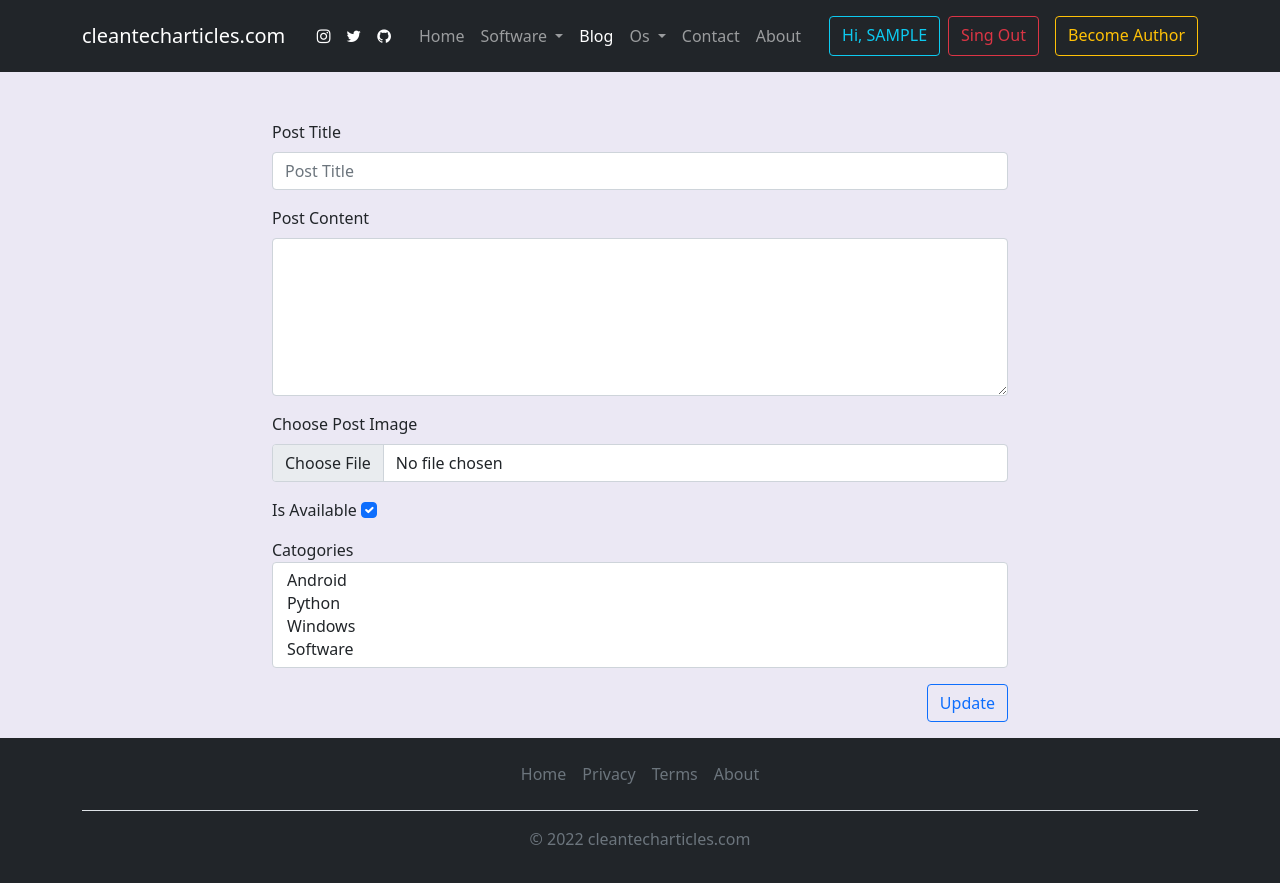
After one commit to eselikburak/cleantecharticles, a Django app: page /blog/post/update/1/ in a window 1280 px wide. The commit adds this page. Run offline with Django 3.2, Linux system fonts and the light colour scheme; a user stored in the database is signed in; tables that the repository leaves empty hold one stand-in row (values such as "Sample post"); some libraries are stand-ins or nearby versions.

Commit message:
Added post_update.html and renamed some roots names in urls.py

```diff
--- a/cleantech/blog/urls.py
+++ b/cleantech/blog/urls.py
@@ -2,7 +2,8 @@ from django.urls import path
 from . import views
 
 urlpatterns = [
-    path('all-blogs/', views.blog, name='allblogs'),
+    path('all-posts/', views.blog, name='allposts'),
     path('category/<slug:category_slug>/', views.blog_as_category, name='blog_as_category'),
-    path('post/<slug:post_slug>', views.blog_detail, name='blog_detail'),
+    path('post/<slug:post_slug>', views.post_detail, name='post_detail'),
+    path('post/update/<int:pk>/', views.post_update, name='post_update'),
 ]
--- a/cleantech/blog/views.py
+++ b/cleantech/blog/views.py
@@ -1,6 +1,6 @@
 from django.shortcuts import render
 from .models import Post, Category
-
+from django.contrib.auth.decorators import login_required
 
 def blog(request):
     posts = Post.objects.all().order_by('-created_date')
@@ -23,10 +23,21 @@ def blog_as_category(request, category_slug):
     }
     return render(request, 'blog/blog.html', context)
 
-def blog_detail(request, post_slug):
+def post_detail(request, post_slug):
     post = Post.objects.get(slug=post_slug)
     context = {
         'post': post,
         'the_post_categories': post.categories.all()
     }
-    return render(request, 'blog/blog_detail.html', context)
+    return render(request, 'blog/post_detail.html', context)
+
+
+@login_required
+def post_update(request, pk):
+    post = Post.objects.get(pk=pk)
+    categories = Category.objects.all()
+    context = {
+        'post': post,
+        'categories': categories
+    }
+    return render(request, 'blog/post_update.html', context)
--- a/cleantech/templates/blog/blog.html
+++ b/cleantech/templates/blog/blog.html
@@ -103,7 +103,7 @@
                                     {% with latest.title|title as post_title %}
                                     <h5 class="card-title">{{ post_title }}</h5>
                                     <p class="card-text">{{ latest.content|truncatechars:"100"}}</p>
-                                    <a href="{% url 'blog_detail' latest.slug %}" class="btn btn-outline-danger">Get Post</a>
+                                    <a href="{% url 'post_detail' latest.slug %}" class="btn btn-outline-danger">Get Post</a>
                                     {% endwith %}
                                 </div>
                             </div>
@@ -124,7 +124,7 @@
                             <div class="card-body">
                                 <h5 class="card-title">{{ post.title|title }}</h5>
                                 <p class="card-text">{{ post.content|truncatechars:"100" }}</p>
-                                <a class='btn btn-outline-danger' href="{% url 'blog_detail' post.slug %}">Get Post</a>
+                                <a class='btn btn-outline-danger' href="{% url 'post_detail' post.slug %}">Get Post</a>
                             </div>
                             <div class="card-footer">
                                 <small class="text-muted">{{ post.created_date|naturaltime }}</small>
--- a/cleantech/templates/blog/blog_detail.html
+++ b/cleantech/templates/blog/post_detail.html
@@ -32,7 +32,7 @@
         </ul>
         <div class="card-body">
           {% if user.is_authenticated and post.author.id == user.id %}
-            <a class="btn btn-outline-warning" href='#' type="button">Edit</a>
+            <a class="btn btn-outline-warning" href="{% url 'post_update' post.id %}" type="button">Edit</a>
           {% endif %}
         </div>
 
--- /dev/null
+++ b/cleantech/templates/blog/post_update.html
@@ -0,0 +1,50 @@
+{% extends 'base.html' %}
+
+{% block title %}{{post.title}}{% endblock %}
+
+
+{% block content %}
+<br>
+<br>
+<br>
+
+<div class="container">
+    <div class="row">
+        <div class="col-2"></div>
+        <div class="col-8">
+            <form action="" method="POST">{% csrf_token %}
+                <div class="mb-3 mt-5">
+                    <label for="title" class="form-label">Post Title</label>
+                    <input type="text" class="form-control" id="title" name="title" placeholder="Post Title">
+                </div>
+                <div class="mb-3">
+                    <label for="content" class="form-label">Post Content</label>
+                    <textarea class="form-control" rows="6" id="content" name="content"></textarea>
+                </div>
+                <div class="mb-3">
+                    <label for="image" class="form-label">Choose Post Image</label>
+                    <input class="form-control" type="file" id="image" name="image">
+                </div>
+                <div class="mb-3">
+                    <label for="is_available" class="form-check-label">Is Available</label>
+                    <input class="form-check-input" type="checkbox" id="is_available" name="is_available" checked>
+                </div>
+                <div class="mb-3">
+                    <label for="categories" class="form-check-label">Catogories</label>
+                    <select class="form-select" id="categories" multiple aria-label="multiple select example" name="categories">
+                        <option value="0">Android</option>
+                        <option value="1">Python</option>
+                        <option value="2">Windows</option>
+                        <option value="3">Software</option>
+                      </select>
+                </div>
+                <div class="mb-3 d-flex justify-content-end">
+                    <button type="submit" class="btn btn-outline-primary">Update</button>
+                </div>
+            </form>
+        </div>
+        <div class="col-2"></div>
+    </div>
+</div>
+
+{% endblock %}
--- a/cleantech/templates/pages/about.html
+++ b/cleantech/templates/pages/about.html
@@ -25,7 +25,7 @@
 
                 Note: All articles under control to avoid wrong info.</p>
             <div class="d-grid gap-2 d-sm-flex justify-content-sm-center">
-                <a class="btn btn-outline-info btn-lg px-4 me-sm-3 fw-bold" href="#" role="button">Contact Us</a>
+                <a class="btn btn-outline-info btn-lg px-4 me-sm-3 fw-bold" href="{% url 'contact' %}" role="button">Contact Us</a>
             </div>
         </div>
     </div>
--- a/cleantech/templates/pages/home.html
+++ b/cleantech/templates/pages/home.html
@@ -12,7 +12,7 @@
             <div class="col-lg-6 mx-auto">
                 <p class="fs-5 mb-4">{{ home_content.header_description }}</p>
                 <div class="d-grid gap-2 d-sm-flex justify-content-sm-center">
-                    <a class="btn btn-outline-info btn-lg px-4 me-sm-3 fw-bold" href="{% url 'allblogs' %}" role="button">Visit Blog</a>
+                    <a class="btn btn-outline-info btn-lg px-4 me-sm-3 fw-bold" href="{% url 'allposts' %}" role="button">Visit Blog</a>
                 </div>
             </div>
         </div>
--- a/cleantech/templates/partials/_footer.html
+++ b/cleantech/templates/partials/_footer.html
@@ -50,7 +50,7 @@
             <input type="password" name="password" class="form-control" id="Password" placeholder="Enter Password">
           </div>
           <div class="mb-3">
-            <input class="form-check-input" type="checkbox" value="" id="remember" required>
+            <input class="form-check-input" type="checkbox" value="" id="remember">
             <label class="form-check-label" for="remember">Remember Me</label>
             <a href="#" class="float-end">Forgot Password</a>
           </div>
--- a/cleantech/templates/partials/_navbar.html
+++ b/cleantech/templates/partials/_navbar.html
@@ -36,7 +36,7 @@
                 </li>
                 <li class="nav-item">
                     <a class="nav-link {% if 'blog' in request.path %}active{% endif %}"
-                        href="{% url 'allblogs' %}">Blog</a>
+                        href="{% url 'allposts' %}">Blog</a>
                 </li>
                 <li class="nav-item dropdown">
                     <a class="nav-link dropdown-toggle" href="#" id="navbarDropdown" role="button"
```
Also changed, not shown: cleantech/accounts/views.py (+4 -3 lines), cleantech/blog/forms.py (added, +9 -0 lines).
